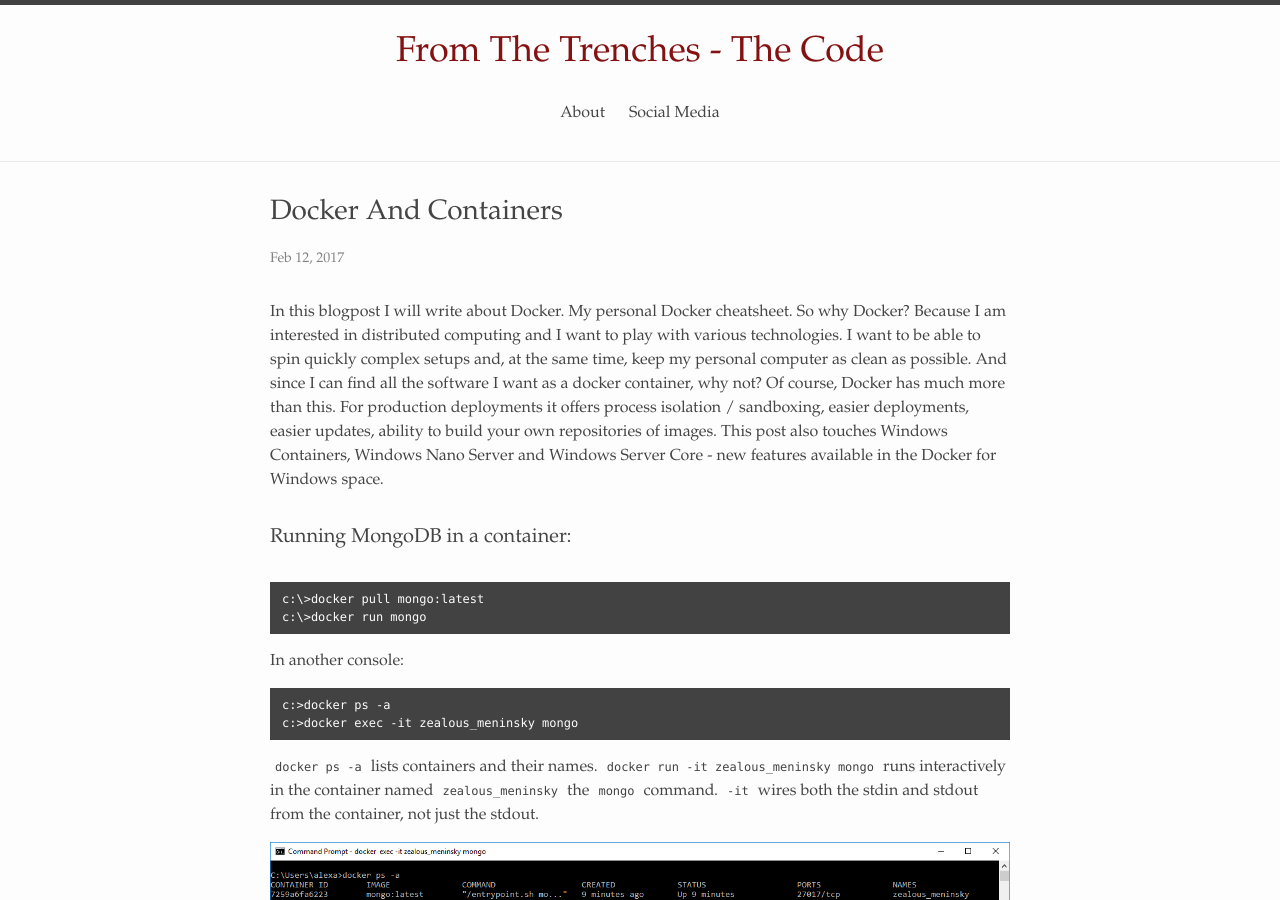
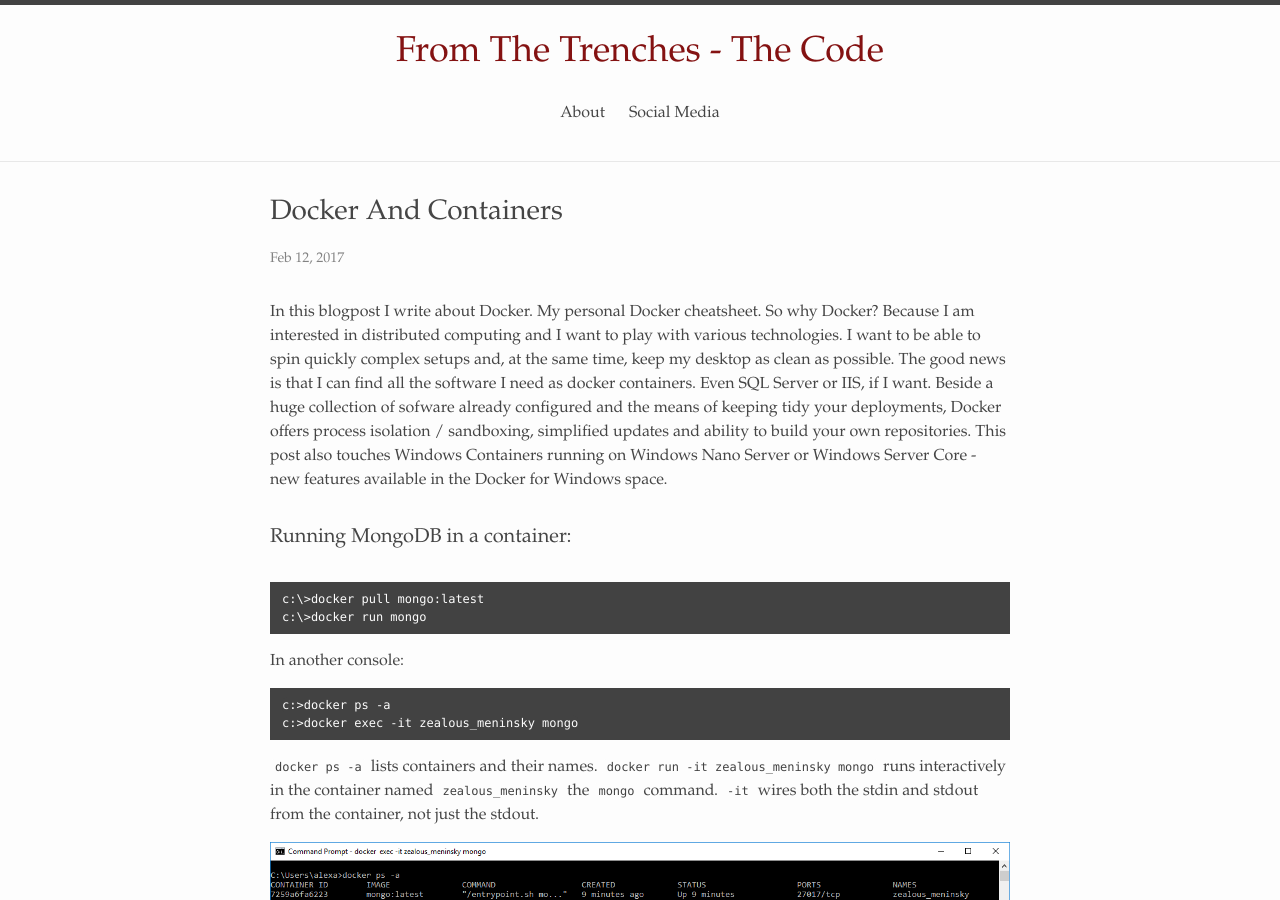
Before and after one commit to alexandrugris/my-jekyll-tech-blog, a Jekyll site: the page built from MyBlog/_posts/2017-02-12-Docker-Containers.markdown, in a window 1280 px wide and 900 px high. Built offline with Jekyll 4.4.1, drawn with Linux system fonts in a browser that asks for light colours.

Commit message:
small changes

```diff
--- a/MyBlog/_posts/2017-02-11-C++-PLay-multithreading-Cont.markdown
+++ b/MyBlog/_posts/2017-02-11-C++-PLay-multithreading-Cont.markdown
@@ -4,7 +4,7 @@ title:  "C++ Play - Multithreading Part 2"
 date:   2017-02-11 12:15:16 +0200
 categories: Native coding
 ---
-In this post I am going to touch a little bit synchronization primitives and write two different implementations for a reader-writer lock. The code comes from an earlier project, before `std::shared_lock` was introduced to the standard.
+In this post I touch a little bit synchronization primitives and write two different implementations for a reader-writer lock. The code comes from an earlier project, started before `std::shared_lock` was introduced to the standard.
 Beside the standard library, RW locks are part of Windows SDK as [Slim Reader/Writer (SRW) Locks](https://msdn.microsoft.com/en-us/library/windows/desktop/aa904937(v=vs.85).aspx) and on Linux, with [pthreads](https://linux.die.net/man/3/pthread_rwlock_rdlock).
 There is no need (and not recommended) to implement them manually, as I do in the code below. But since this is a tech blog and and it is meant to play around with technology, here are two possible implementations.
 
--- a/MyBlog/_posts/2017-02-12-Docker-Containers.markdown
+++ b/MyBlog/_posts/2017-02-12-Docker-Containers.markdown
@@ -4,10 +4,10 @@ title:  "Docker And Containers"
 date:   2017-02-12 12:15:16 +0200
 categories: Web Development
 ---
-In this blogpost I will write about Docker. My personal Docker cheatsheet. So why Docker? Because I am interested in distributed computing and I want to play with various technologies.
-I want to be able to spin quickly complex setups and, at the same time, keep my personal computer as clean as possible. And since I can find all the software I want as a docker container, why not?
-Of course, Docker has much more than this. For production deployments it offers process isolation / sandboxing, easier deployments, easier updates, ability to build your own repositories of images.
-This post also touches Windows Containers, Windows Nano Server and Windows Server Core - new features available in the Docker for Windows space.
+In this blogpost I write about Docker. My personal Docker cheatsheet. So why Docker? Because I am interested in distributed computing and I want to play with various technologies.
+I want to be able to spin quickly complex setups and, at the same time, keep my desktop as clean as possible. The good news is that I can find all the software I need as docker containers. Even SQL Server or IIS, if I want.
+Beside a huge collection of sofware already configured and the means of keeping tidy your deployments, Docker offers process isolation / sandboxing, simplified updates and ability to build your own repositories.
+This post also touches Windows Containers running on Windows Nano Server or Windows Server Core - new features available in the Docker for Windows space.
 
 ### Running MongoDB in a container:
 
```
